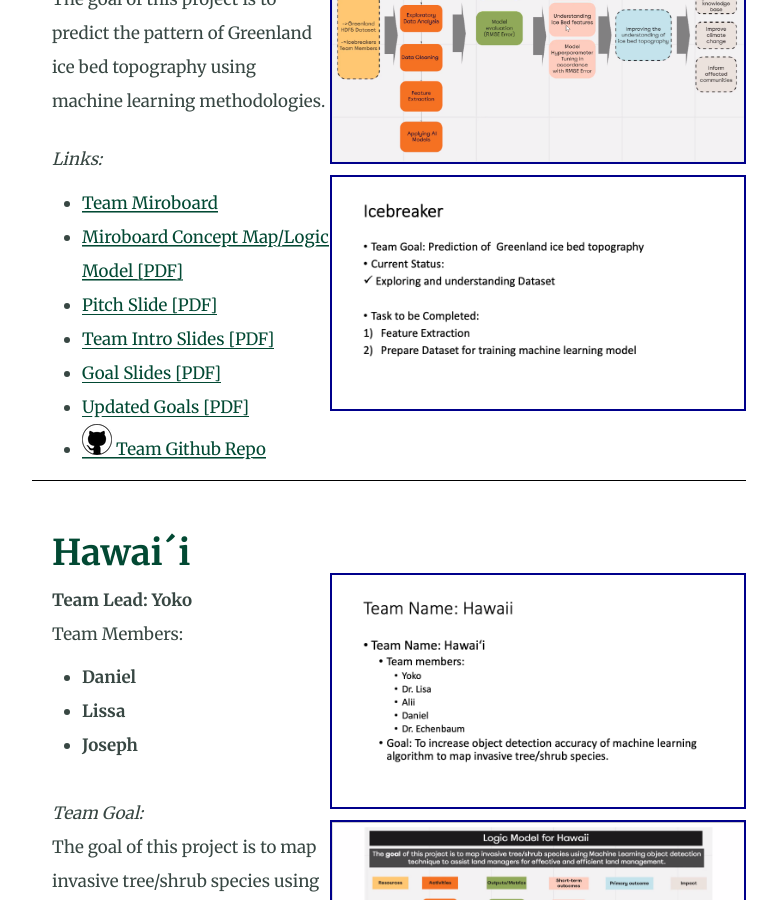
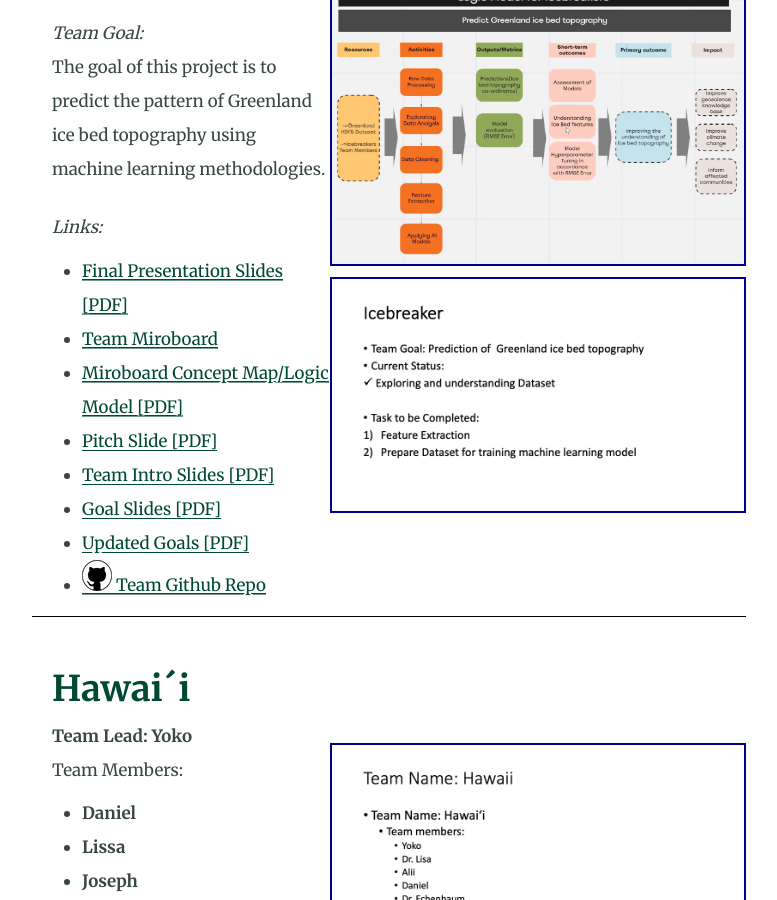
Before and after one commit to IS-GEO/ISGEO-22, a Jekyll site: the page built from index.md, in a window 1280 px wide and 900 px high, scrolled down 3949 px. Shown: the whole window, without its empty margins (32-809 px from the left). Built offline with Jekyll 4.4.1, drawn with Linux system fonts in a browser that asks for light colours; comment, search, counter and statistics services are not loaded; some of the changed text lies outside the part shown.

Commit message:
added final pres slides

```diff
--- a/_data/sessions.yml
+++ b/_data/sessions.yml
@@ -412,6 +412,7 @@
   teamgithub: https://github.com/lamfletcher/is-geo-team-semanta
   teamupdatepdf: '/assets/teams/semanta/thurs-goals.pdf'
   teamupdatepng: '/assets/teams/semanta/thurs-goals.png'
+  finalpres: '/assets/teams/semanta/final_presentation.pdf'
 
 - teamname: "Icebreaker"
   teamlead: Homayra
@@ -429,6 +430,7 @@
   teamupdatepdf: '/assets/teams/icebreakers/thurs-goals.pdf'
   teamupdatepng: '/assets/teams/icebreakers/thurs-goals.png'
   teamgithub: https://github.com/Homayra22/Icebreaker
+  finalpres: '/assets/teams/icebreakers/final_presentation.pdf'
 
 - teamname: "Hawai&#180;i"
   teamlead: Yoko
@@ -446,6 +448,7 @@
   teamgithub: https://github.com/yuyehara/IS-GEO2022_Angeve
   teamupdatepdf: '/assets/teams/hawaii/thurs-goals.pdf'
   teamupdatepng: '/assets/teams/hawaii/thurs-goals.png'
+  finalpres: '/assets/teams/hawaii/final_presentation.pdf'
 
 - teamname: "Onto-Somethin'"
   teamlead: Suzanne
@@ -463,6 +466,7 @@
   teamgithub: https://github.com/helpfultangent/OntoSomethin-
   teamupdatepdf: '/assets/teams/onto-somethin/thurs-goals.pdf'
   teamupdatepng: '/assets/teams/onto-somethin/thurs-goals.png'
+  finalpres: '/assets/teams/onto-somethin/final_presentation.pdf'
 
 
 ###############
--- a/_includes/teams.html
+++ b/_includes/teams.html
@@ -33,6 +33,9 @@
     {% endif %}
   <em>Links:</em>
   <ul>
+  {% if team.finalpres %}
+  <li style="margin-left: 30px;"><a href="{{ site.url }}{{ site.baseurl}}{{ team.finalpres }}" target="_blank">Final Presentation Slides [PDF]</a></li>
+  {% endif %}
    {% if team.teammiro %}
    <li style="margin-left: 30px;"><a href="{{ team.teammiro }}" target="_blank">Team Miroboard</a></li>
    {% endif %}
```
Also changed, not shown: 7 other files.
